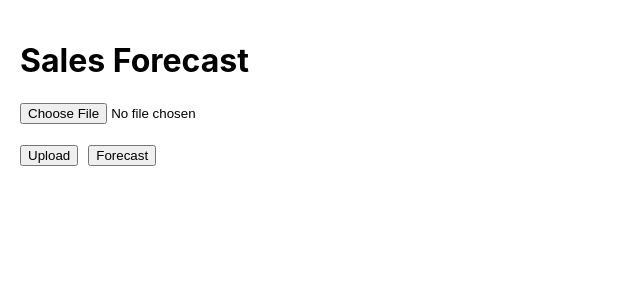
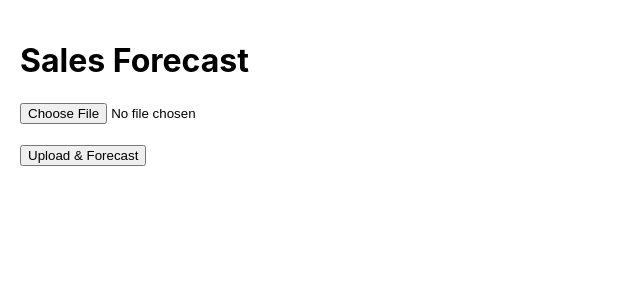
Before and after one commit to parthP-26/sales-forecasting-saas, a React (Create React App) app in the folder client/client/: page / in a window 1280 px wide. Shown: the top 300 px of the page, without its empty margins (0-640 px from the left). Built offline with nearby package versions, Linux system fonts and the light colour scheme.

Commit message:
final working version

```diff
--- a/client/client/src/App.js
+++ b/client/client/src/App.js
@@ -17,21 +17,13 @@ function App() {
       const formData = new FormData();
       formData.append("file", file);
 
-      await axios.post(`${API}/upload`, formData);
-      alert("Uploaded ✅");
+      const res = await axios.post(`${API}/upload`, formData);
+
+      setData(res.data);
+      alert("Forecast Ready ✅");
     } catch (err) {
-      console.log(err); // ✅ fixed
-      alert("Upload failed ❌");
-    }
-  };
-
-  const getForecast = async () => {
-    try {
-      const res = await axios.get(`${API}/forecast`);
-      setData(res.data);
-    } catch (err) {
-      console.log(err);
-      alert("Forecast failed ❌");
+      console.error(err);
+      alert("Upload/Forecast failed ❌");
     }
   };
 
@@ -42,10 +34,7 @@ function App() {
       <input type="file" onChange={(e) => setFile(e.target.files[0])} />
       <br /><br />
 
-      <button onClick={uploadFile}>Upload</button>
-      <button onClick={getForecast} style={{ marginLeft: 10 }}>
-        Forecast
-      </button>
+      <button onClick={uploadFile}>Upload & Forecast</button>
 
       <ul>
         {data.map((item, i) => (
```
Also changed, not shown: 1 other file (tests, documents, lock files or other folders).
